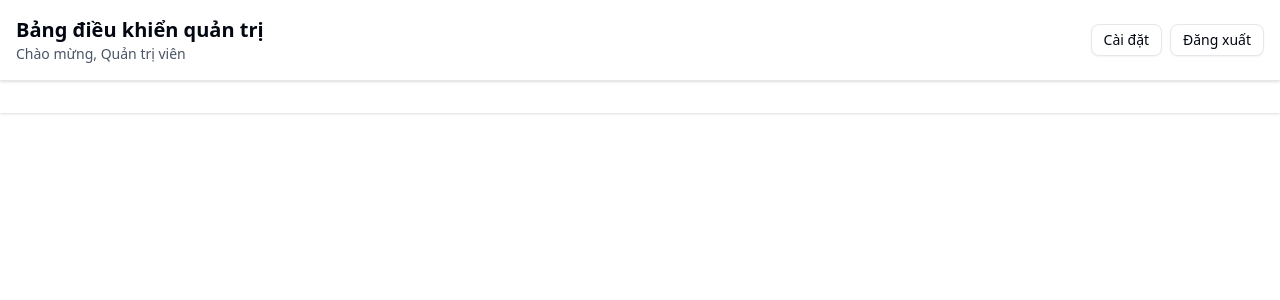
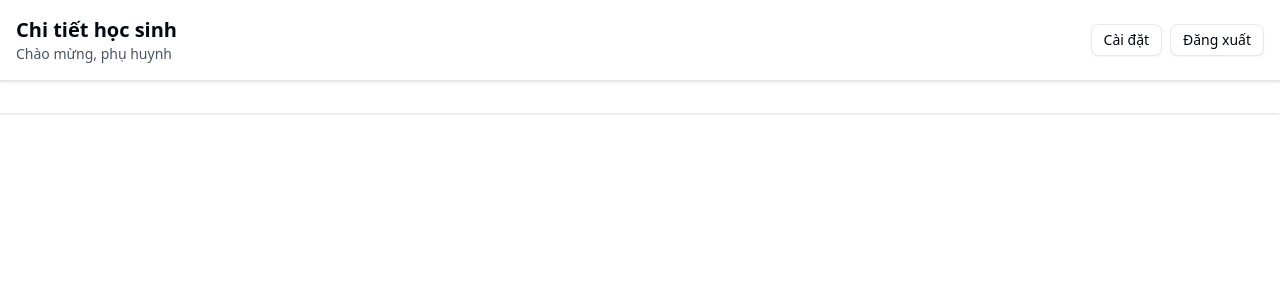
Before and after one commit to dlvhuy/Sola_System_Project, a Next.js app in the folder Frontend_Sola/: page /teacher in a window 1280 px wide. Shown: the top 300 px of the page. Built offline with nearby package versions, Linux system fonts and the light colour scheme.

Commit message:
refactor (UI) (API): moving student component to component folder, add parrents role in Header.

```diff
--- a/Frontend_Sola/src/app/(home)/admin/component/layout.tsx
+++ b/Frontend_Sola/src/app/(home)/admin/component/layout.tsx
@@ -61,13 +61,13 @@ export default function LayoutComponent() {
     }
 
     const handleChangePagination = (value: number) => {
-        setFilter({
-            ...filter,
+        setFilter(prev => ({
+            ...prev,
             pagination: {
-                ...filter.pagination,
+                ...prev.pagination,
                 currentPage: value,
             },
-        })
+        }))
     }
     const handleSetOpenModal = (data: boolean) => {
         setIsOpenModal(data);
--- a/Frontend_Sola/src/app/(home)/layout.tsx
+++ b/Frontend_Sola/src/app/(home)/layout.tsx
@@ -1,11 +1,19 @@
+'use client'
 import Header from "@/components/header";
-import { Button } from "@/components/ui/button";
-import { Card } from "@/components/ui/card";
+import { usePathname } from "next/navigation";
 
 export default function HomeLayout({ children }: { children: React.ReactNode }) {
+    const pathname = usePathname();
+
+
     return (
         <div className="bg-white shadow-sm ">
-            <Header></Header>
+            {pathname.includes("admin") ?
+                <Header isAdmin={true}></Header>
+                :
+                <Header isAdmin={false}></Header>
+
+        }
             <div className="container mx-auto px-4 py-4">
                 {children}
             </div>
--- a/Frontend_Sola/src/components/header.tsx
+++ b/Frontend_Sola/src/components/header.tsx
@@ -1,15 +1,24 @@
+import { is } from "date-fns/locale";
 import { Button } from "./ui/button";
 
-export default function Header() {
+export default function Header({ isAdmin }: { isAdmin: boolean }) {
     return (
         <header className="bg-white shadow-sm border-b">
             <div className="container mx-auto px-4 py-4">
                 <div className="flex items-center justify-between">
                     <div className="flex items-center space-x-4">
+                        {
+                            isAdmin ?
                                 <div>
                                     <h1 className="text-xl font-semibold">Bảng điều khiển quản trị</h1>
                                     <p className="text-sm text-gray-600">Chào mừng, Quản trị viên</p>
                                 </div>
+                                :
+                                <div>
+                                    <h1 className="text-xl font-semibold">Chi tiết học sinh</h1>
+                                    <p className="text-sm text-gray-600">Chào mừng, phụ huynh </p>
+                                </div>
+                            }
                     </div>
                     <div className="flex items-center space-x-2">
                         <Button variant="outline" className="cursor-pointer" size="sm">
--- a/Frontend_Sola/src/components/pagination.tsx
+++ b/Frontend_Sola/src/components/pagination.tsx
@@ -11,12 +11,24 @@ export function DynamicPagination(
             handleChangePage: (value: number) => void
         }) {
 
+    const handlePrev = () => {
+        if (currentPage > 1) handleChangePage(currentPage - 1);
+    };
+
+    const handleNext = () => {
+        if (currentPage < totalPages) handleChangePage(Number(currentPage) + 1);
+    };
+
     return (
         <Pagination>
             <PaginationContent>
                 <PaginationItem>
                     <PaginationPrevious
                         href="#"
+                        onClick={(e) =>{
+                            e.preventDefault()
+                            handlePrev()
+                        }}
                     />
                 </PaginationItem>
 
@@ -34,6 +46,10 @@ export function DynamicPagination(
                 <PaginationItem>
                     <PaginationNext
                         href="#"
+                        onClick={(e) =>{
+                            e.preventDefault()
+                            handleNext()
+                        }}
                     />
                 </PaginationItem>
             </PaginationContent>
--- a/Frontend_Sola/src/app/(home)/admin/student/[id]/components/analyzeStudent.tsx
+++ b/Frontend_Sola/src/components/studentComponents/analyzeStudent.tsx
@@ -1,5 +1,5 @@
 import { Card, CardContent, CardHeader, CardTitle } from "@/components/ui/card";
-import { SessionReview } from "../page";
+import { SessionReview } from "../../app/(home)/admin/student/[id]/page";
 
 export default function AnalyzeStudent({
     sessions }:
--- a/Frontend_Sola/src/app/(home)/admin/student/[id]/components/infoStudentComponent.tsx
+++ b/Frontend_Sola/src/components/studentComponents/infoStudentComponent.tsx
@@ -1,5 +1,5 @@
 import { Card, CardContent, CardHeader, CardTitle } from "@/components/ui/card";
-import { Student } from "../page";
+import { Student } from "../../app/(home)/admin/student/[id]/page";
 
 export default function InfoStudentComponent({student}:{student:Student | null}) {
 
--- a/Frontend_Sola/src/app/(home)/admin/student/[id]/components/listStudentProgressReportComponent.tsx
+++ b/Frontend_Sola/src/components/studentComponents/listStudentProgressReportComponent.tsx
@@ -1,7 +1,7 @@
 import { Button } from "@/components/ui/button";
 import { Card, CardContent, CardDescription, CardHeader, CardTitle } from "@/components/ui/card";
 import { Edit, Link } from "lucide-react";
-import { SessionReview } from "../page";
+import { SessionReview } from "../../app/(home)/admin/student/[id]/page";
 import { useEffect } from "react";
 
 export default function ListStudentProgressComponent({
--- a/Frontend_Sola/src/app/(home)/admin/student/[id]/components/reportChartComponent.tsx
+++ b/Frontend_Sola/src/components/studentComponents/reportChartComponent.tsx
@@ -15,7 +15,7 @@ import {
     Legend,
     ResponsiveContainer,
 } from "recharts"
-import { SessionReview } from "../page";
+import { SessionReview } from "../../app/(home)/admin/student/[id]/page";
 import { useEffect, useState } from "react";
 
 
@@ -80,13 +80,9 @@ export default function ReportChartComponent({
     ])
     }, [sessions])
 
-
-
-
-
     return (<Card>
         <CardHeader>
-            <div className="flex items-center justify-between">
+            <div className="flex flex-col justify-between gap-2">
                 <CardTitle>Biểu đồ Tiến trình Học tập</CardTitle>
                 <div className="flex space-x-2">
                     <Button
```
Also changed, not shown: Frontend_Sola/src/app/(home)/admin/student/[id]/page.tsx (+4 -4 lines), Frontend_Sola/src/app/(home)/student/[id]/page.tsx (+4 -4 lines). Lines whose indentation alone changed are shown as unchanged.
